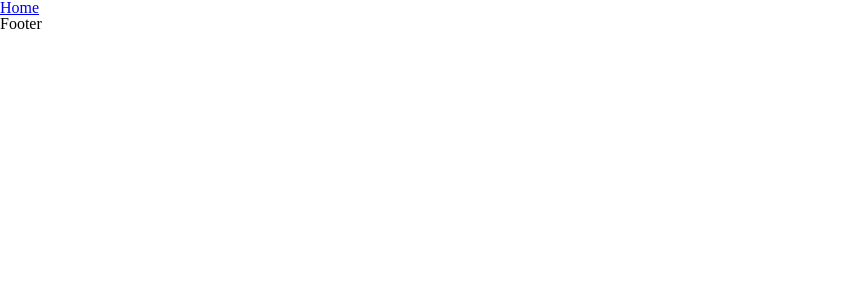
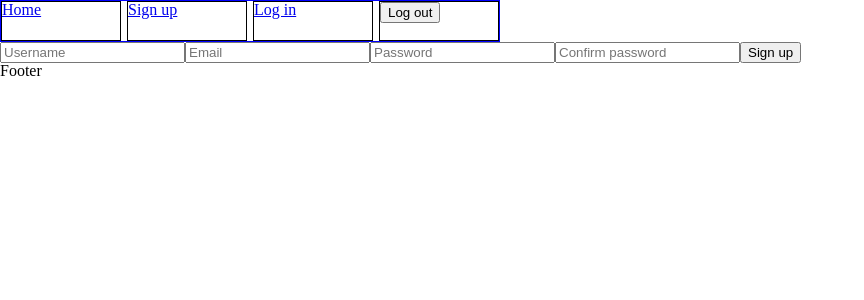
Before and after one commit to bc-vsgd/visits, a React (Vite) app: page /author/signup in a window 1280 px wide. Before the commit this address had no page. Shown: the top 300 px of the page, without its empty margins (0-864 px from the left). Built offline with nearby package versions, Linux system fonts and the light colour scheme.

Commit message:
Pages: Home, Sign up, Log in; Components: Header, Loader

```diff
--- a/package.json
+++ b/package.json
@@ -10,6 +10,8 @@
     "preview": "vite preview"
   },
   "dependencies": {
+    "axios": "^1.6.8",
+    "js-cookie": "^3.0.5",
     "react": "^18.2.0",
     "react-dom": "^18.2.0",
     "react-router-dom": "^6.22.3"
--- a/src/App.css
+++ b/src/App.css
@@ -1 +1,7 @@
 @import "./reset.css";
+@import "./components/Header/Header.css";
+
+.flex-row {
+  display: flex;
+  flex-direction: row;
+}
--- a/src/App.jsx
+++ b/src/App.jsx
@@ -1,7 +1,11 @@
+import { useState, useEffect } from "react";
 import { BrowserRouter as Router, Routes, Route } from "react-router-dom";
+import Cookies from "js-cookie";
 
 // Pages
 import HomePage from "./pages/HomePage/HomePage";
+import SignupPage from "./pages/SignupPage/SignupPage";
+import LoginPage from "./pages/LoginPage/LoginPage";
 import VisitFormPage from "./pages/VisitFormPage/VisitFormPage";
 import VisitsPage from "./pages/VisitsPage/VisitsPage";
 // Components
@@ -13,19 +17,37 @@ const url = "http://localhost:3000";
 import "./App.css";
 
 function App() {
+  const [userToken, setUserToken] = useState("");
+
+  useEffect(() => {
+    const getToken = () => {
+      const userToken = Cookies.get("userToken");
+      console.log("App, userToken: ", userToken);
+      setUserToken(userToken);
+    };
+    getToken();
+  }, []);
+
   return (
     <Router>
-      <Header />
+      <Header userToken={userToken} setUserToken={setUserToken} />
       <Routes>
         <Route path="/" element={<HomePage url={url} />} />
+        <Route
+          path="/author/signup"
+          element={<SignupPage url={url} setUserToken={setUserToken} />}
+        />
+        <Route
+          path="/author/login"
+          element={<LoginPage url={url} setUserToken={setUserToken} />}
+        />
         <Route path="/visit/form" element={<VisitFormPage />} />
+        {/* Useful ? */}
         <Route path="/visits" element={<VisitsPage />} />
       </Routes>
       <Footer />
     </Router>
   );
-
-  // <HomePage />;
 }
 
 export default App;
--- /dev/null
+++ b/src/components/Header/Header.css
@@ -0,0 +1,16 @@
+header > div {
+  width: 500px;
+  border: 1px solid blue;
+  justify-content: space-between;
+}
+header > div > div {
+  width: 120px;
+  height: 40px;
+  border: 1px solid black;
+}
+
+/* header .header-link { */
+/* width: 120px;
+  height: 40px;
+  border: 1px solid black; */
+/* } */
--- a/src/components/Header/Header.jsx
+++ b/src/components/Header/Header.jsx
@@ -1,9 +1,37 @@
-import { Link } from "react-router-dom";
+import { Link, useNavigate } from "react-router-dom";
+import Cookies from "js-cookie";
 
-const Header = () => {
+const Header = ({ userToken, setUserToken }) => {
+  const navigate = useNavigate();
   return (
-    <header>
-      <Link to="/">Home</Link>
+    <header className="flex-row">
+      <div className="flex-row ">
+        <div>
+          <Link className="header-link" to="/">
+            Home
+          </Link>
+        </div>
+        <div>
+          <Link className="header-link" to="/author/signup">
+            Sign up
+          </Link>
+        </div>
+        <div>
+          <Link className="header-link" to="/author/login">
+            Log in
+          </Link>
+        </div>
+        <div>
+          <button
+            onClick={() => {
+              Cookies.remove("userToken");
+              navigate("/");
+            }}
+          >
+            Log out
+          </button>
+        </div>
+      </div>
     </header>
   );
 };
--- /dev/null
+++ b/src/components/Loader/Loader.jsx
@@ -0,0 +1,5 @@
+const Loader = () => {
+  return <div>Loader</div>;
+};
+
+export default Loader;
--- a/src/pages/HomePage/HomePage.jsx
+++ b/src/pages/HomePage/HomePage.jsx
@@ -1,16 +1,50 @@
+import { useState, useEffect } from "react";
+
 import { Link } from "react-router-dom";
+import axios from "axios";
+import Cookies from "js-cookie";
+// Components
+import Loader from "../../components/Loader/Loader";
 
 const HomePage = ({ url }) => {
-  return (
+  const [data, setData] = useState(null);
+  const [isLoading, setIsLoading] = useState(true);
+
+  useEffect(() => {
+    const fetchData = async () => {
+      try {
+        const { data } = await axios.get(`${url}/visits`);
+        // console.log("Home page: data: ", data);
+        setData(data.data);
+      } catch (error) {
+        console.log("Home page, error: ", error);
+      }
+      setIsLoading(false);
+    };
+    fetchData();
+  }, []);
+
+  return isLoading ? (
+    <Loader />
+  ) : (
     <main>
-      <p>Home Page</p>
+      <h1>Home Page</h1>
       <div>
-        <Link to="/visit/form">
-          <p>Create a new visit</p>
-        </Link>
-        <Link to="/visits">
-          <p>See the visits</p>
-        </Link>
+        <h2>Visits</h2>
+        <div>
+          {data.map((visit, index) => {
+            return (
+              <div key={index}>
+                <p>
+                  {visit.title} - {visit._id}
+                </p>
+              </div>
+            );
+          })}
+          <Link to="/visit/form">
+            <p>Create a new visit</p>
+          </Link>
+        </div>
       </div>
     </main>
   );
--- /dev/null
+++ b/src/pages/LoginPage/LoginPage.jsx
@@ -0,0 +1,57 @@
+import { useState } from "react";
+import axios from "axios";
+import Cookies from "js-cookie";
+
+const LoginPage = ({ url, setUserToken }) => {
+  const [email, setEmail] = useState("");
+  const [password, setPassword] = useState("");
+  const [errorMessage, setErrorMessage] = useState("");
+  const handleSubmit = async (event) => {
+    event.preventDefault();
+    try {
+      if (email && password) {
+        const { data } = await axios.post(`${url}/visits/author/login`, {
+          email,
+          password,
+        });
+        console.log("log in, data", data);
+        const userToken = data.author.token;
+        setUserToken(userToken);
+        Cookies.set("userToken", userToken);
+      } else {
+        setErrorMessage("All fields must be filled");
+      }
+    } catch (error) {
+      console.log("Log in page, error: ", error);
+      setErrorMessage("This account does not exist");
+    }
+  };
+  return (
+    <main>
+      <div>
+        <form onSubmit={handleSubmit}>
+          <input
+            type="email"
+            placeholder="Email"
+            value={email}
+            onChange={(event) => {
+              setEmail(event.target.value);
+            }}
+          />
+          <input
+            type="text"
+            placeholder="Password"
+            value={password}
+            onChange={(event) => {
+              setPassword(event.target.value);
+            }}
+          />
+          <button>Log in</button>
+          <div>{errorMessage}</div>
+        </form>
+      </div>
+    </main>
+  );
+};
+
+export default LoginPage;
--- /dev/null
+++ b/src/pages/SignupPage/SignupPage.jsx
@@ -0,0 +1,91 @@
+import { useState } from "react";
+import axios from "axios";
+import Cookies from "js-cookie";
+
+const Signup = ({ url, setUserToken }) => {
+  const [username, setUsername] = useState("");
+  const [email, setEmail] = useState("");
+  const [password, setPassword] = useState("");
+  const [password2, setPassword2] = useState("");
+  const [errorMessage, setErrorMessage] = useState("");
+
+  const handleSubmit = async (event) => {
+    event.preventDefault();
+    try {
+      if (username && email && password && password2) {
+        if (password === password2) {
+          // Create author account
+          try {
+            const response = await axios.post(`${url}/visits/author/signup`, {
+              username,
+              email,
+              password,
+            });
+            console.log("sign up page, response: ", response);
+            // console.log(response.data.author.token);
+            const userToken = response.data.author.token;
+            Cookies.set("userToken", userToken);
+            setUserToken(userToken);
+          } catch (error) {
+            console.log("Sign up page, error: ", error);
+            setErrorMessage("This email already exists");
+          }
+        } else {
+          setErrorMessage("Passwords must be identical");
+        }
+      } else {
+        setErrorMessage("All fields must be filled");
+      }
+    } catch (error) {
+      console.log("Sign up page, error: ", error);
+    }
+  };
+  return (
+    <main>
+      <div>
+        <form onSubmit={handleSubmit}>
+          <input
+            type="text"
+            placeholder="Username"
+            value={username}
+            onChange={(event) => {
+              setUsername(event.target.value);
+              setErrorMessage("");
+            }}
+          />
+          <input
+            type="email"
+            placeholder="Email"
+            value={email}
+            onChange={(event) => {
+              setEmail(event.target.value);
+              setErrorMessage("");
+            }}
+          />
+          <input
+            type="text"
+            placeholder="Password"
+            value={password}
+            onChange={(event) => {
+              setPassword(event.target.value);
+              setErrorMessage("");
+            }}
+          />
+          <input
+            type="text"
+            placeholder="Confirm password"
+            value={password2}
+            onChange={(event) => {
+              setPassword2(event.target.value);
+              setErrorMessage("");
+            }}
+          />
+          <button>Sign up</button>
+          <div>{errorMessage}</div>
+        </form>
+      </div>
+    </main>
+  );
+};
+
+export default Signup;
```
Also changed, not shown: 2 other files (tests, documents, lock files or other folders).
